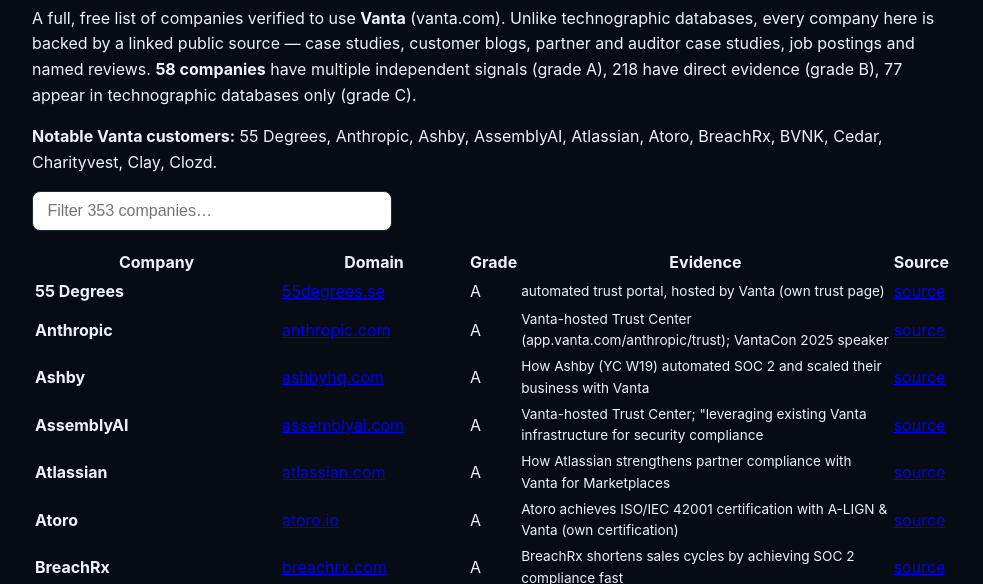
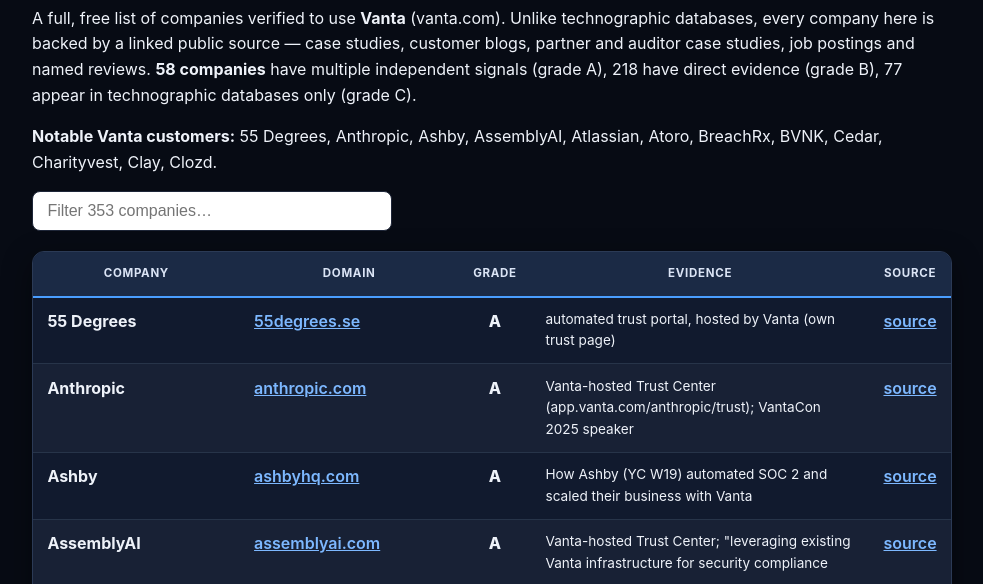
Before and after one commit to danitbensimon/competitor-discovery, an Astro site in the folder astro-site/: page /companies-using/vanta in a window 1280 px wide. Shown: the part 216-800 px from the top of the page, without its empty margins (148-1131 px from the left). Built offline with nearby package versions, Linux system fonts and the light colour scheme; Astro itself is replaced by a stand-in of ours.

Commit message:
Enhance styling for companies table
Added styles for the companies table to enhance appearance and usability.

```diff
--- a/astro-site/src/pages/companies-using/[slug].astro
+++ b/astro-site/src/pages/companies-using/[slug].astro
@@ -138,6 +138,15 @@ const datasetJsonLd = {
   <style>
     .grade-C { color:#b45309; font-weight:700; }
     td.evidence { max-width:380px; font-size:.85rem; }
+    #companies{border-collapse:separate;border-spacing:0;margin:1.25rem 0;background:#111a2e;border:1px solid #2b3a55;border-radius:12px;overflow:hidden;box-shadow:0 10px 30px rgba(0,0,0,.45)}
+    #companies thead th{background:#1b2a45;color:#dbe4f5;border-bottom:2px solid var(--brand);padding:.8rem .9rem;text-transform:uppercase;font-size:.72rem;letter-spacing:.06em;font-weight:700}
+    #companies tbody td{padding:.7rem .9rem;border-bottom:1px solid #273449;vertical-align:top}
+    #companies tbody tr:nth-child(even) td{background:rgba(255,255,255,.03)}
+    #companies tbody tr:hover td{background:rgba(74,158,255,.12)}
+    #companies tbody tr:last-child td{border-bottom:0}
+    #companies td a{color:var(--brand2);font-weight:600}
+    #companies td.grade-A,#companies td.grade-B,#companies td.grade-C{text-align:center;font-weight:800;font-size:1rem}
+    #companies td.grade-C{color:#f87171}
   </style>
   <script>
     const q = document.getElementById('filter');
```
